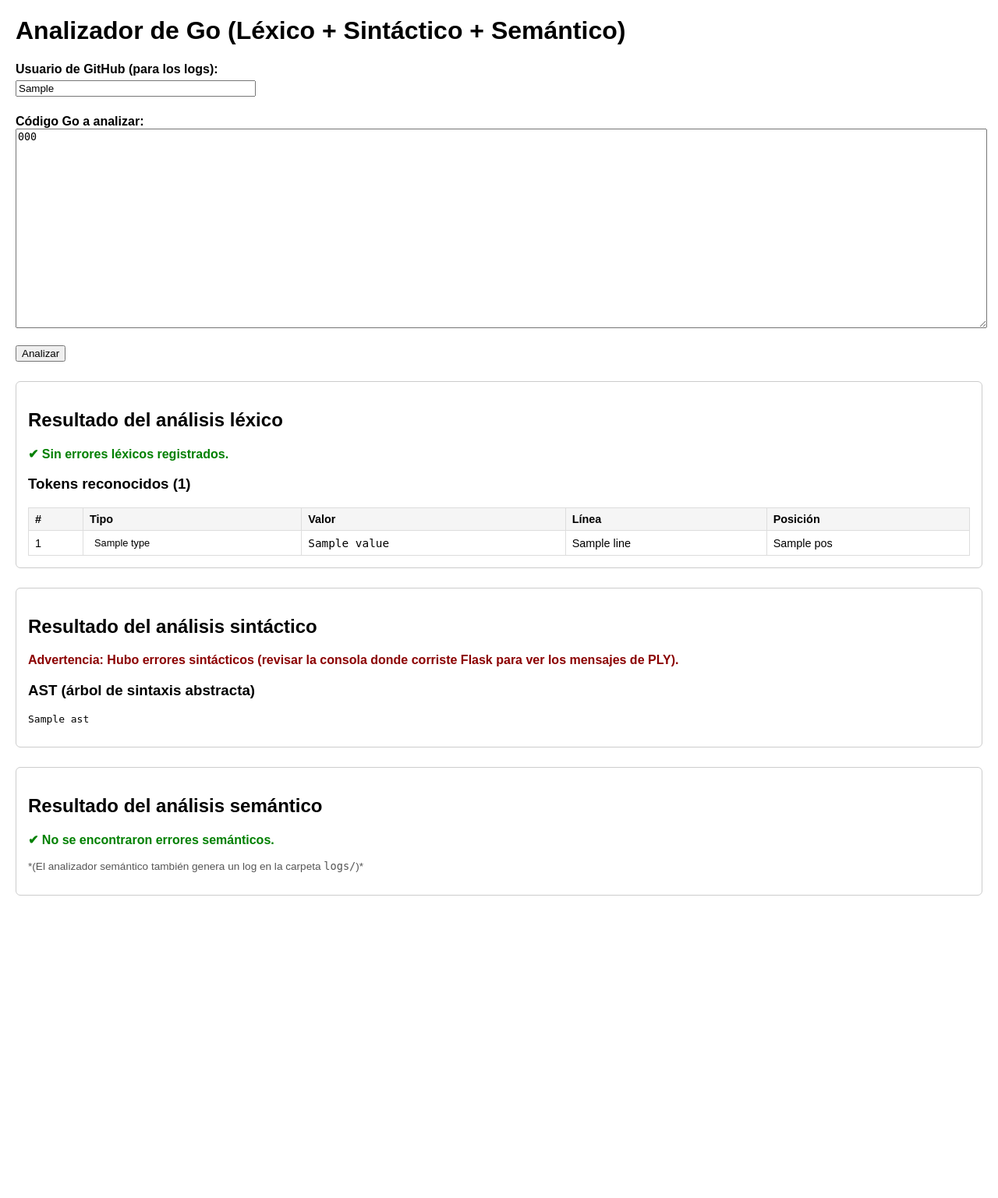
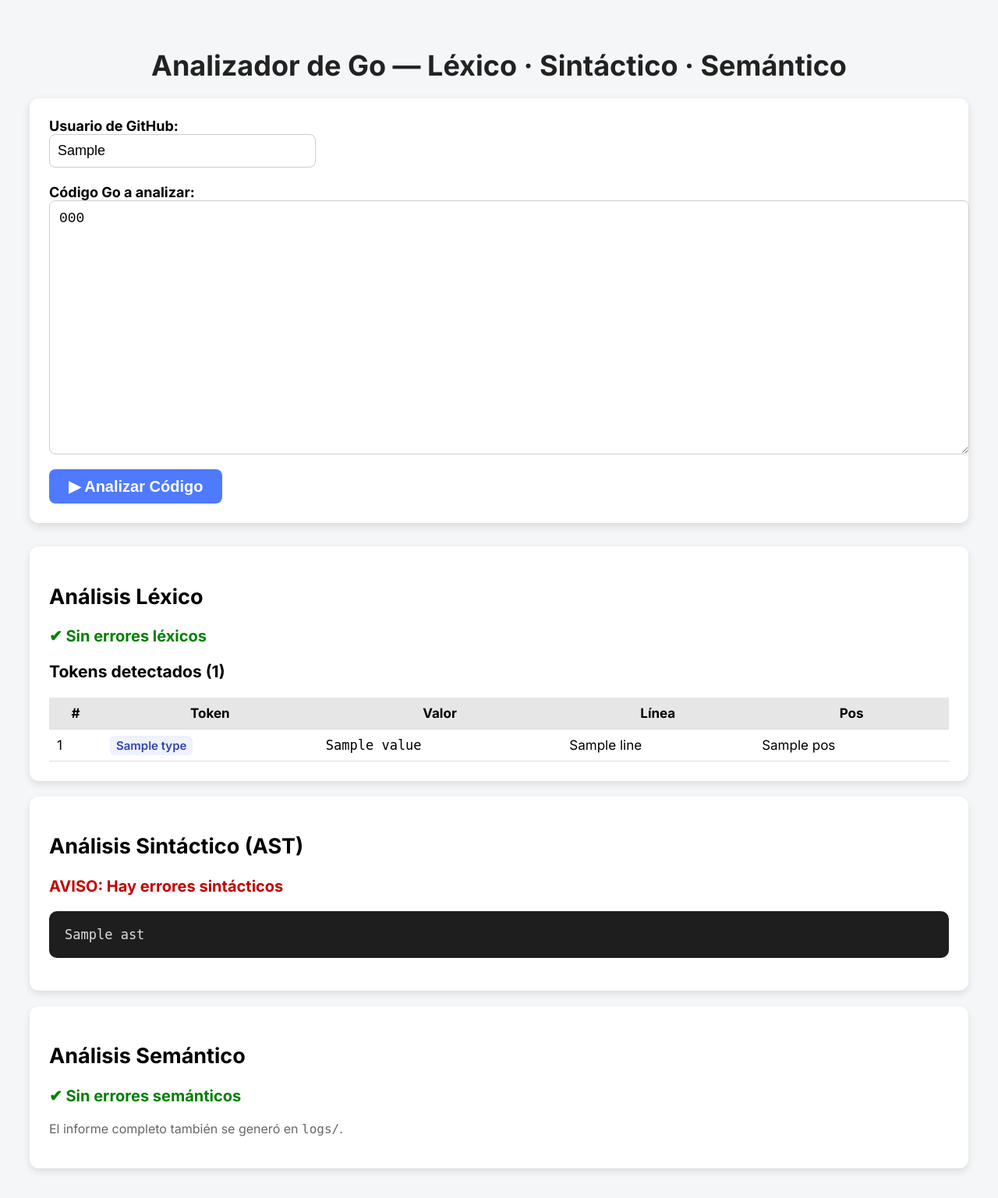
Before and after one commit to jorfxd/ProyectoLP, a Flask app: template templates/index.html in a window 1280 px wide. Shown: the whole page at 78% size. Before the commit the page ends 1149 px from the top, so only its background shows below. Run offline with Flask 3, Linux system fonts and the light colour scheme; the template is opened without the code that fills it: most values are stand-ins (such as "Sample title", 1, 10 or a date in 2020).

Commit message:
Hecha la UI

```diff
--- a/templates/index.html
+++ b/templates/index.html
@@ -2,46 +2,158 @@
 <html lang="es">
 <head>
     <meta charset="utf-8">
-    <title>Analizador de Go - Interfaz Web</title>
+    <title>Analizador de Go - Proyecto LP</title>
+
+    <!-- Fuente + diseño limpio -->
+    <link href="https://fonts.googleapis.com/css2?family=Inter:wght@300;400;600;700&display=swap" rel="stylesheet">
+
     <style>
-        body { font-family: Arial, sans-serif; margin: 20px; }
-        textarea { width: 100%; height: 250px; font-family: monospace; }
-        .section { margin-top: 25px; padding: 15px; border: 1px solid #ccc; border-radius: 6px; }
-        table { border-collapse: collapse; width: 100%; font-size: 0.9rem; }
-        th, td { border: 1px solid #ddd; padding: 6px 8px; text-align: left; }
-        th { background: #f5f5f5; }
-        .ok { color: green; font-weight: bold; }
-        .error { color: darkred; font-weight: bold; }
-        .badge { display: inline-block; padding: 2px 6px; border-radius: 4px; font-size: 0.8rem; }
-        .badge-ok { background: #d4edda; color: #155724; }
-        .badge-error { background: #f8d7da; color: #721c24; }
+        body {
+            background: #f4f6f8;
+            font-family: 'Inter', sans-serif;
+            padding: 30px;
+            font-size: 18px;
+        }
+
+        h1 {
+            text-align: center;
+            font-weight: 800;
+            font-size: 36px;
+            color: #222;
+            margin-bottom: 20px;
+        }
+
+        form {
+            background: white;
+            padding: 25px;
+            border-radius: 12px;
+            box-shadow: 0 4px 12px rgba(0,0,0,0.12);
+            margin-bottom: 30px;
+        }
+
+        textarea {
+            width: 100%;
+            height: 300px;
+            font-family: "Courier New", monospace;
+            font-size: 18px;
+            padding: 12px;
+            border-radius: 8px;
+            border: 1px solid #ccc;
+        }
+
+        input[type="text"] {
+            font-size: 18px;
+            padding: 10px;
+            width: 320px;
+            border: 1px solid #ccc;
+            border-radius: 8px;
+        }
+
+        button {
+            margin-top: 15px;
+            background: #4f7afe;
+            color: white;
+            font-size: 20px;
+            padding: 10px 25px;
+            border: none;
+            border-radius: 8px;
+            cursor: pointer;
+            font-weight: 600;
+        }
+
+        button:hover {
+            background: #335af5;
+        }
+
+        .section {
+            background: white;
+            padding: 25px;
+            border-radius: 12px;
+            box-shadow: 0 4px 10px rgba(0,0,0,0.10);
+            margin-top: 20px;
+        }
+
+        .ok {
+            color: #008000;
+            font-weight: 700;
+            font-size: 20px;
+        }
+
+        .error {
+            color: #c40000;
+            font-weight: 700;
+            font-size: 20px;
+        }
+
+        pre {
+            background: #1e1e1e;
+            color: #dcdcdc;
+            padding: 20px;
+            border-radius: 10px;
+            overflow-x: auto;
+            font-size: 17px;
+        }
+
+        table {
+            width: 100%;
+            border-collapse: collapse;
+            margin-top: 15px;
+            font-size: 17px;
+        }
+
+        th {
+            background-color: #e6e6e6;
+            font-weight: 700;
+        }
+
+        th, td {
+            padding: 10px;
+            border-bottom: 1px solid #ddd;
+        }
+
+        .badge {
+            padding: 3px 8px;
+            border-radius: 6px;
+            font-size: 15px;
+            font-weight: 600;
+            background: #eef2ff;
+            color: #3344aa;
+        }
+
+        ul li {
+            margin-bottom: 6px;
+            font-size: 18px;
+        }
     </style>
 </head>
 <body>
 
-<h1>Analizador de Go (Léxico + Sintáctico + Semántico)</h1>
+<h1>Analizador de Go — Léxico · Sintáctico · Semántico</h1>
 
 <form method="post">
-    <label for="github_user"><strong>Usuario de GitHub (para los logs):</strong></label><br>
+    <label><strong>Usuario de GitHub:</strong></label><br>
     <input
         type="text"
-        id="github_user"
         name="github_user"
         value="{{ github_user }}"
-        style="width: 300px; margin: 5px 0;"
         placeholder="gTeran12"
     ><br><br>
 
-    <label for="code"><strong>Código Go a analizar:</strong></label><br>
-    <textarea id="code" name="code" placeholder="Pega aquí tu algoritmoTeran.go...">{{ code }}</textarea><br><br>
+    <label><strong>Código Go a analizar:</strong></label>
+    <textarea name="code" placeholder="Pega aquí tu algoritmoTeran.go...">{{ code }}</textarea>
 
-    <button type="submit">Analizar</button>
+    <br>
+    <button type="submit">▶ Analizar Código</button>
 </form>
 
+
 {% if result %}
+
+    <!-- LÉXICO -->
     <div class="section">
-        <h2>Resultado del análisis léxico</h2>
-        {% if result.lex_errors and result.lex_errors|length > 0 %}
+        <h2>Análisis Léxico</h2>
+
+        {% if result.lex_errors %}
             <p class="error">Se encontraron errores léxicos:</p>
             <ul>
                 {% for err in result.lex_errors %}
@@ -49,18 +161,18 @@
                 {% endfor %}
             </ul>
         {% else %}
-            <p class="ok">✔ Sin errores léxicos registrados.</p>
+            <p class="ok">✔ Sin errores léxicos</p>
         {% endif %}
 
-        <h3>Tokens reconocidos ({{ result.tokens|length }})</h3>
+        <h3>Tokens detectados ({{ result.tokens|length }})</h3>
         <table>
             <thead>
                 <tr>
                     <th>#</th>
-                    <th>Tipo</th>
+                    <th>Token</th>
                     <th>Valor</th>
                     <th>Línea</th>
-                    <th>Posición</th>
+                    <th>Pos</th>
                 </tr>
             </thead>
             <tbody>
@@ -77,44 +189,45 @@
         </table>
     </div>
 
+
+    <!-- SINTAXIS -->
     <div class="section">
-        <h2>Resultado del análisis sintáctico</h2>
+        <h2>Análisis Sintáctico (AST)</h2>
+
         {% if result.syntax_ok %}
-            <p class="ok">
-                ✔ Análisis sintáctico completado sin errores.
-            </p>
+            <p class="ok">✔ Análisis sintáctico exitoso</p>
         {% else %}
-            <p class="error">
-                Advertencia: Hubo errores sintácticos (revisar la consola donde corriste Flask
-                para ver los mensajes de PLY).
-            </p>
+            <p class="error">AVISO: Hay errores sintácticos</p>
         {% endif %}
 
-        <h3>AST (árbol de sintaxis abstracta)</h3>
         {% if result.ast %}
             <pre>{{ result.ast | safe }}</pre>
         {% else %}
-            <p>(No se generó AST por errores graves de sintaxis)</p>
+            <p>No se generó AST por errores de sintaxis.</p>
         {% endif %}
     </div>
 
+
+    <!-- SEMÁNTICO -->
     <div class="section">
-        <h2>Resultado del análisis semántico</h2>
-        {% if result.sem_errors and result.sem_errors|length > 0 %}
-            <p class="error">Se encontraron errores semánticos:</p>
+        <h2>Análisis Semántico</h2>
+
+        {% if result.sem_errors %}
+            <p class="error">Errores semánticos encontrados:</p>
             <ul>
-                {% for err in result.sem_errors %}
-                    <li>{{ err }}</li>
+                {% for e in result.sem_errors %}
+                    <li>{{ e }}</li>
                 {% endfor %}
             </ul>
-            <p><strong>Total:</strong> {{ result.sem_errors|length }} error(es) semántico(s).</p>
         {% else %}
-            <p class="ok">✔ No se encontraron errores semánticos.</p>
+            <p class="ok">✔ Sin errores semánticos</p>
         {% endif %}
-        <p style="font-size: 0.85rem; color: #555;">
-            *(El analizador semántico también genera un log en la carpeta <code>logs/</code>)*
+
+        <p style="font-size: 16px; color: #666;">
+            El informe completo también se generó en <code>logs/</code>.
         </p>
     </div>
+
 {% endif %}
 
 </body>
```
Also changed, not shown: 2 other files.
